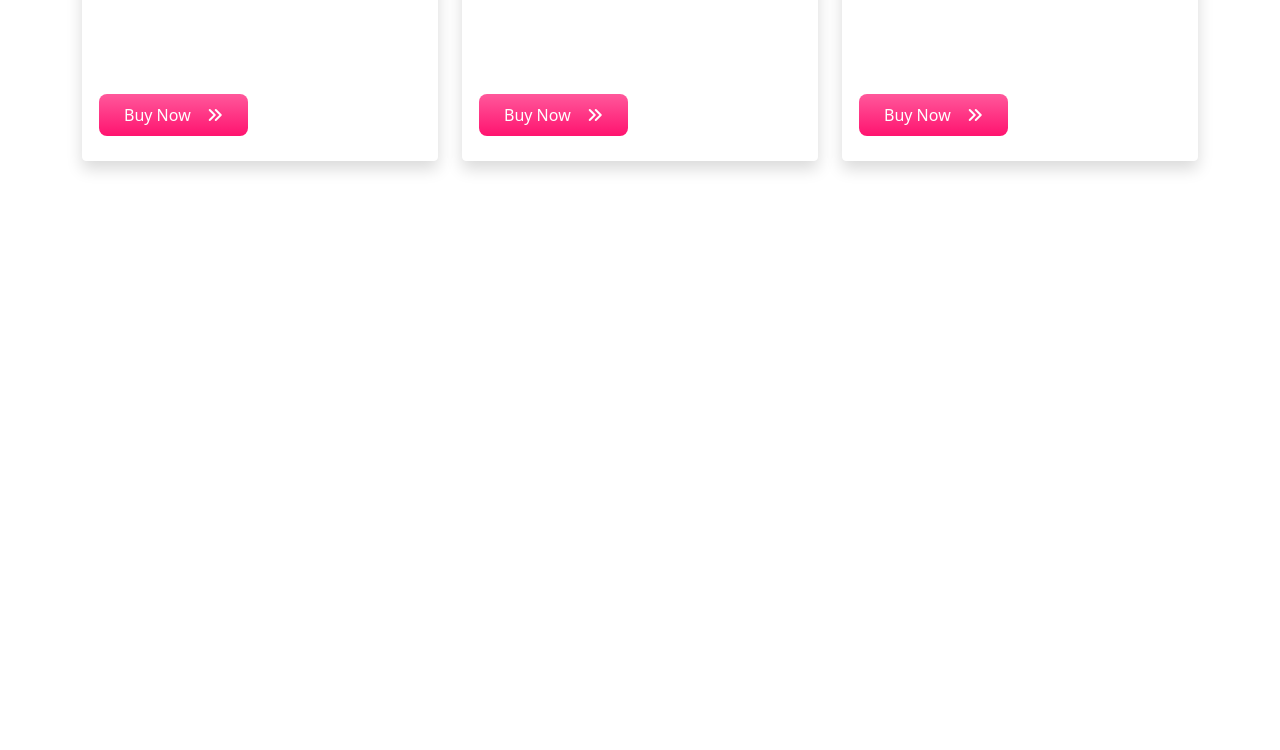
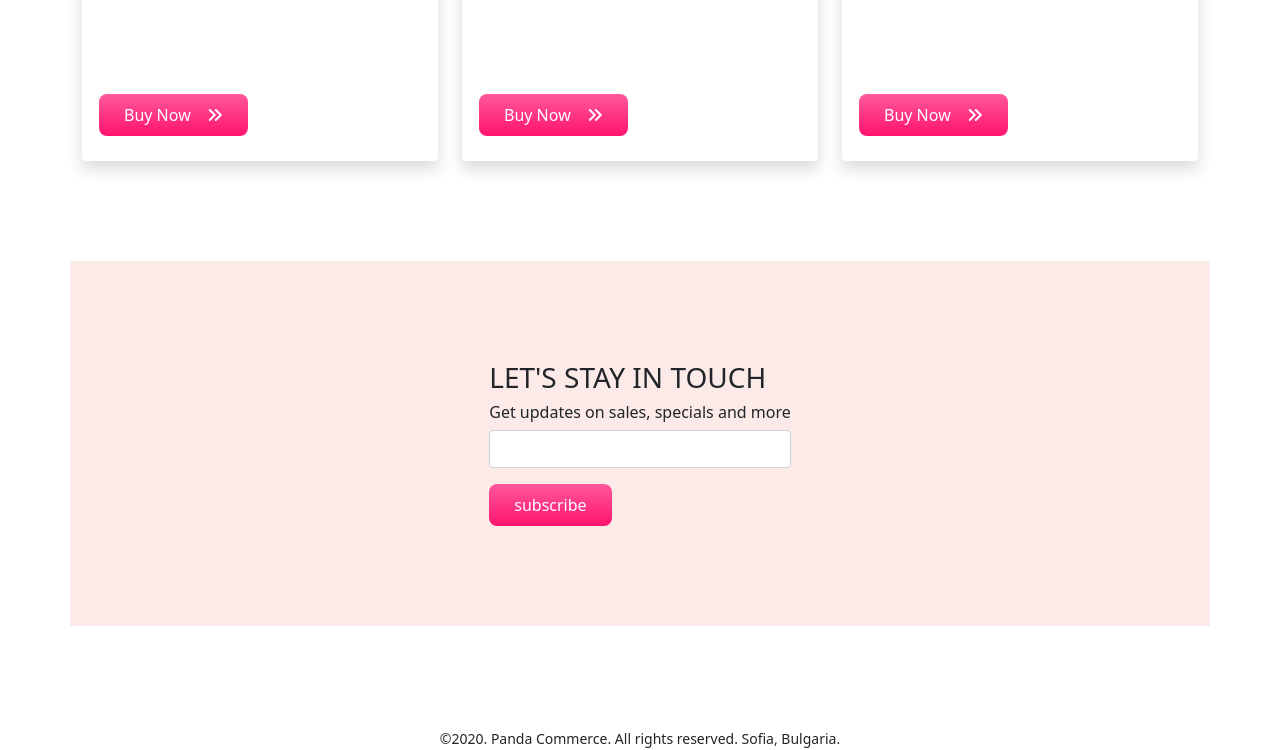
Before and after one commit to ferdousalam007/panda-commerce, a plain HTML site: page index.html in a window 1280 px wide. Shown: the part 2125-2875 px from the top of the page. Before the commit the page ends 2386 px from the top, so only its background shows below. Drawn offline with Linux system fonts and the light colour scheme.

Commit message:
all  section complete

```diff
--- a/index.html
+++ b/index.html
@@ -214,10 +214,17 @@
                 </div>
             </div>
         </section>
-
+        <section class="subscribe mb-100 container bg-orange d-flex align-items-center justify-content-center py-100">
+            <div>
+                <h3>LET'S STAY IN TOUCH </h3>
+                <h6>Get updates on sales, specials and more</h6>
+                <input type="email" class="form-control" id="inputEmail4">
+                <button type="submit" class="btn default-btn mt-3">subscribe</button>
+            </div>
+        </section>
     </main>
-    <footer>
-
+    <footer  class="text-center">
+        <small>©2020. Panda Commerce. All rights reserved. Sofia, Bulgaria.</small>
     </footer>
     <script src="js/bootstrap.bundle.min.js"></script>
 </body>
--- a/style.css
+++ b/style.css
@@ -1,5 +1,8 @@
 .mb-100{
    margin-bottom: 100px;
+}
+.py-100{
+    padding: 100px 0;
 }
 .bg-orange{
     background-color: #FCEAE8;
```
